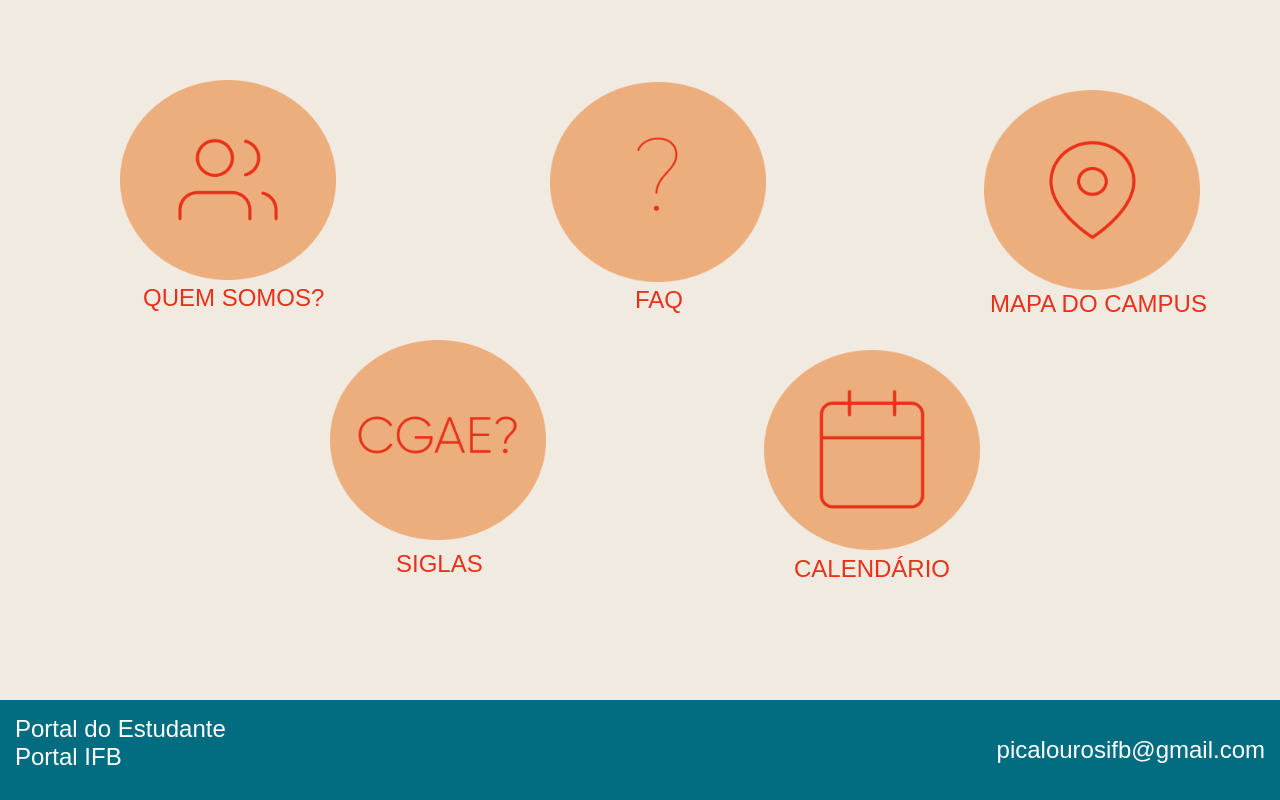
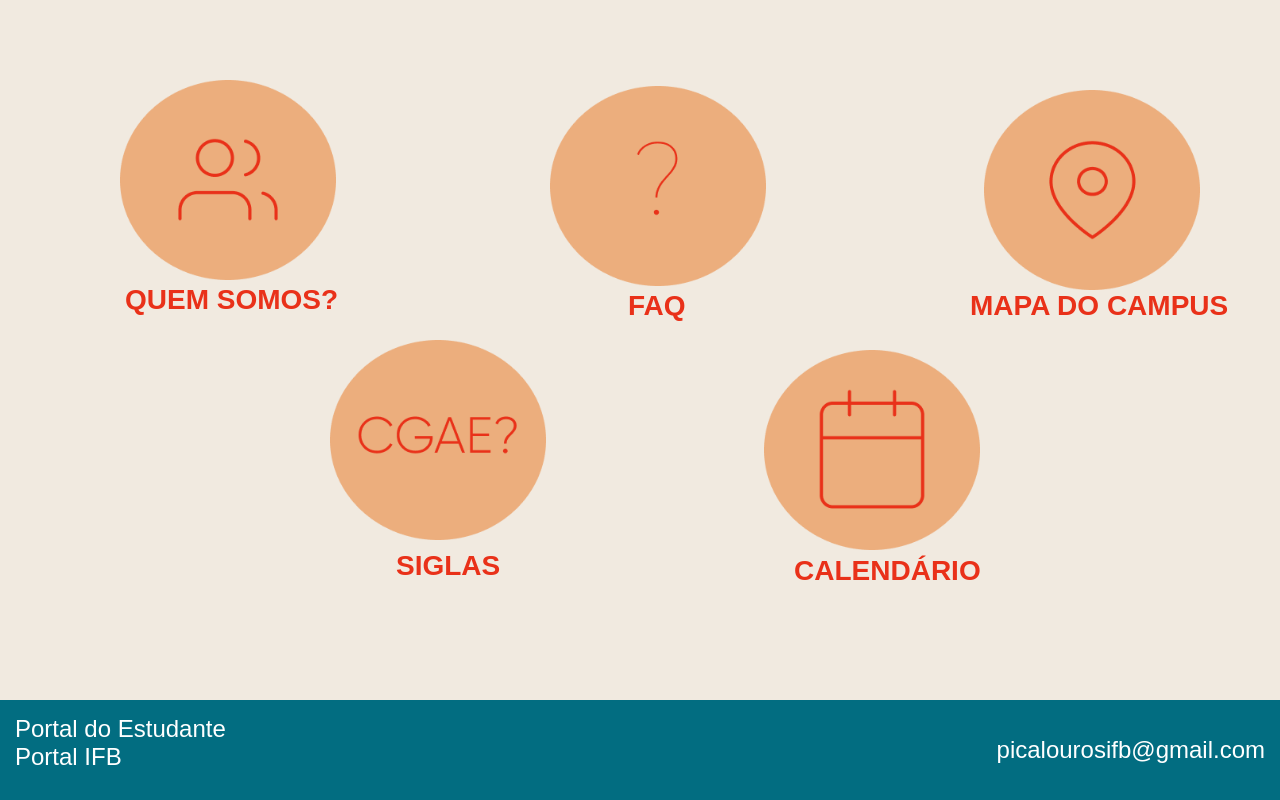
Before and after one commit to ernesto-ifb/attcalouros, a plain HTML site: page index.html in a window 1280 px wide. Shown: the part 1100-1900 px from the top of the page. Drawn offline with Linux system fonts and the light colour scheme; a web font is replaced by a local one.

Commit message:
ajustando fontes

```diff
--- a/stylefaq.css
+++ b/stylefaq.css
@@ -31,7 +31,7 @@ header{
 }
 
 .div1{
-    height: 2100px;
+    height: 2760px;
     background-color: #F1EAE0;
     white-space: pre-line;
     padding-left: 40px;
@@ -74,7 +74,7 @@ header{
 }
 .linha3, .linha4, .linha5, .linha6, .linha7, .linha8, .linha9, .linha10{
     position: relative;
-    font-size: 20px;
+    font-size: 30px;
     bottom: 230px;
     color: #064C72;
 }
--- a/styleindex.css
+++ b/styleindex.css
@@ -142,18 +142,19 @@ header{
 .qst, .faqt, .mapat, .siglast, .calent{
     position: relative;
     color: #E93119;
-    font-size: 24px;
+    font-size: 28px;
+    font-weight: 900;
     width: 230px;
 }
 .qst{
-    left: 23px;
+    left: 5px;
 }
 .faq, .faqt{
     left: 430px;
     bottom: 230px;
 }
 .faqt{
-    left: 515px;
+    left: 508px;
 }
 .mapa, .mapat{
     position: absolute;
@@ -162,7 +163,8 @@ header{
 }
 .mapat{
     top: 1390px;
-    right: 60px
+    right: 10px;
+    width: 300px;
 }
 .siglas, .siglast{
     position: absolute;
```
